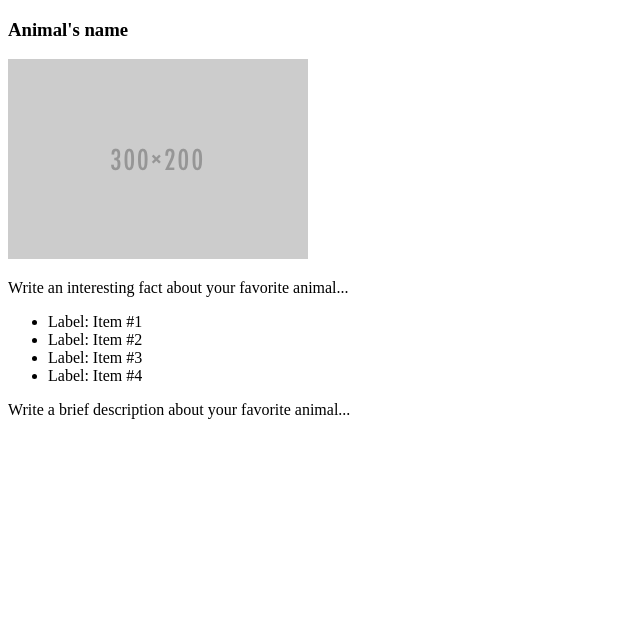
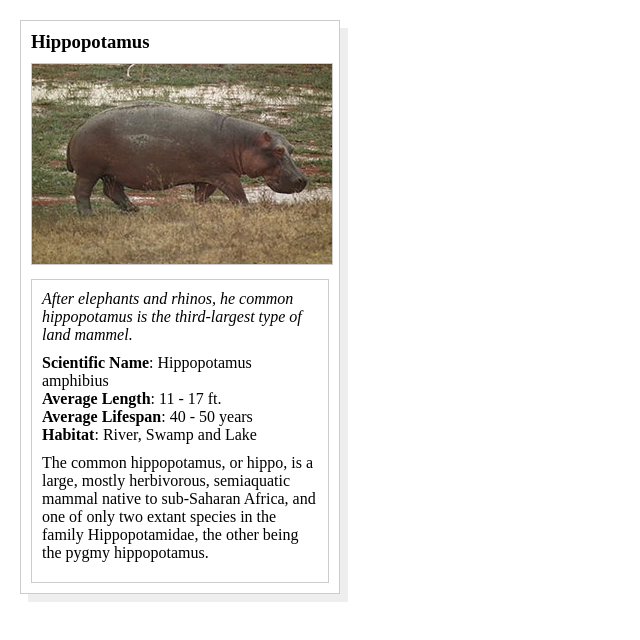
Before and after one commit to tyler-vs/gwg-2018-fewd-scholarship, a plain HTML site: page 08-animal-trading-cards/fend-animal-trading-cards-master/card.html in a window 1280 px wide. Shown: the whole page, without its empty margins (0-640 px from the left). Drawn offline with Linux system fonts and the light colour scheme.

Commit message:
Complete lesson assignment

```diff
--- a/08-animal-trading-cards/fend-animal-trading-cards-master/card.html
+++ b/08-animal-trading-cards/fend-animal-trading-cards-master/card.html
@@ -3,25 +3,26 @@
 <head>
 	<meta charset="utf-8">
 	<title>Animal Trading Cards</title>
+	<link rel="stylesheet" href="styles.css">
 </head>
 <body>
-	<div>
+	<div class="card">
 		<!-- your favorite animal's name goes here -->
-		<h3>Animal's name</h3>
+		<h3 class="card__title">Hippopotamus</h3>
 		<!-- your favorite animal's image goes here -->
-		<img src="placeholder.png" alt="name-of-your-animal">
-		<div>
+		<img class="card__picture" src="hippo.jpg" alt="Hippo">
+		<div class="card__content">
 			<!-- your favorite animal's interesting fact goes here -->
-			<p>Write an interesting fact about your favorite animal...</p>
+			<p><em>After elephants and rhinos, he common hippopotamus is the third-largest type of land mammel.</em></p>
 			<ul>
 				<!-- your favorite animal's list items go here -->
-				<li><span>Label</span>: Item #1</li>
-				<li><span>Label</span>: Item #2</li>
-				<li><span>Label</span>: Item #3</li>
-				<li><span>Label</span>: Item #4</li>
+				<li><span>Scientific Name</span>: Hippopotamus amphibius</li>
+				<li><span>Average Length</span>: 11 - 17 ft.</li>
+				<li><span>Average Lifespan</span>: 40 - 50 years</li>
+				<li><span>Habitat</span>: River, Swamp and Lake</li>
 			</ul>
 			<!-- your favorite animal's description goes here -->
-			<p>Write a brief description about your favorite animal...</p>
+			<p>The common hippopotamus, or hippo, is a large, mostly herbivorous, semiaquatic mammal native to sub-Saharan Africa, and one of only two extant species in the family Hippopotamidae, the other being the pygmy hippopotamus.</p>
 		</div>
 	</div>
 </body>
--- a/08-animal-trading-cards/fend-animal-trading-cards-master/styles.css
+++ b/08-animal-trading-cards/fend-animal-trading-cards-master/styles.css
@@ -1 +1,61 @@
 /* add your CSS here */
+
+* {
+  box-sizing: border-box;
+  padding: 0;
+  margin: 0;
+}
+
+body {
+  padding: 0;
+  margin: 0;
+}
+
+
+/*Restyle lists*/
+
+/*Remove default browser inherited styles*/
+ul {
+  margin-left: 0;
+  padding-left: 0;
+  padding-bottom: 10px;
+  list-style: none;
+}
+
+/*bolden spans within lists*/
+ul span {
+  font-weight: bold; /*500*/
+}
+
+
+/* Card */
+
+/* Card should be about 300px wide to match width of photo. */
+.card {
+  width: 320px;
+  margin-top: 20px;
+  margin-left: 20px;
+  padding: 10px;
+  border: 1px solid #ccc;
+  box-shadow: 8px 8px #eee;
+}
+
+/* Add borders to card items*/
+.card__picture,
+.card__content {
+  border: 1px solid #ccc;
+}
+
+/*Add spacing below image*/
+.card__picture {
+  margin-bottom: 10px;
+}
+.card__title {
+  padding-bottom: 10px;
+}
+.card__content {
+  padding: 10px;
+}
+.card__content p {
+  padding-bottom: 10px;
+}
```
Also changed, not shown: 08-animal-trading-cards/fend-animal-trading-cards-master/hippo.jpg (added), 1 other file.
